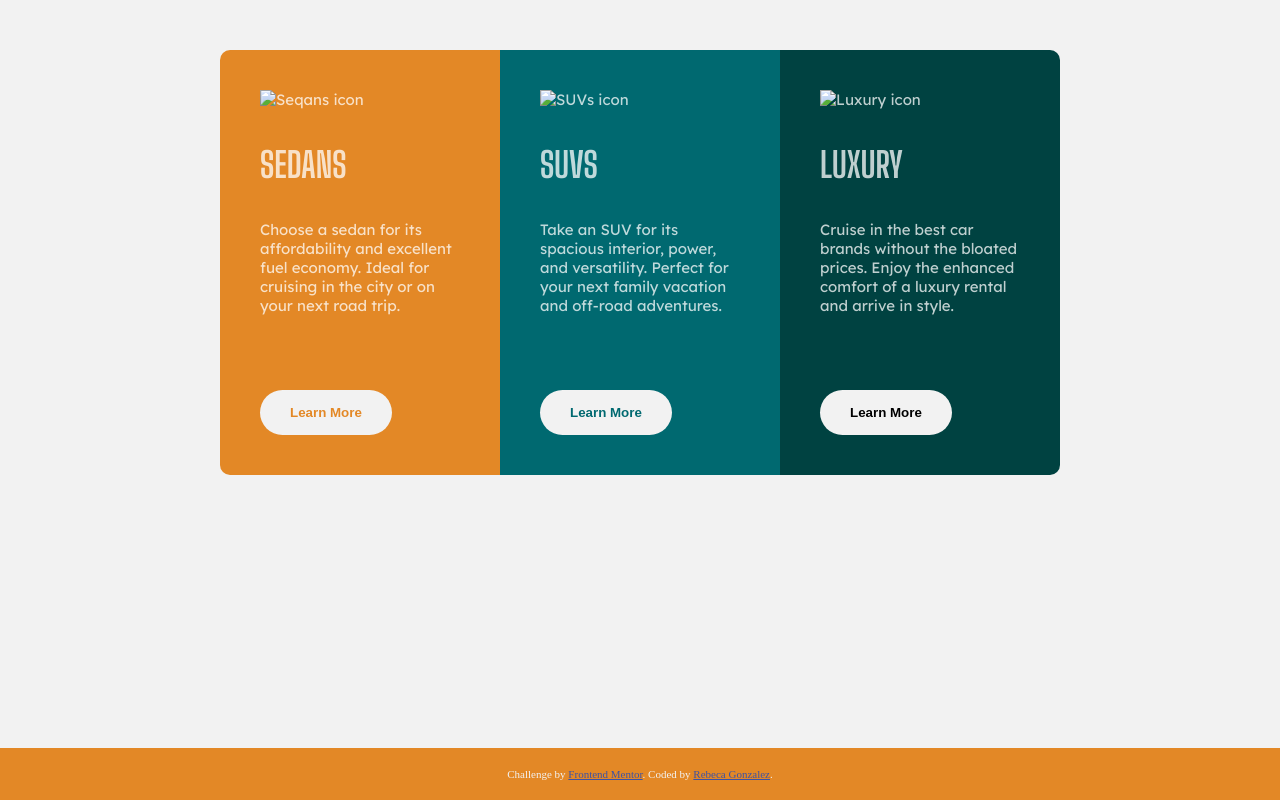
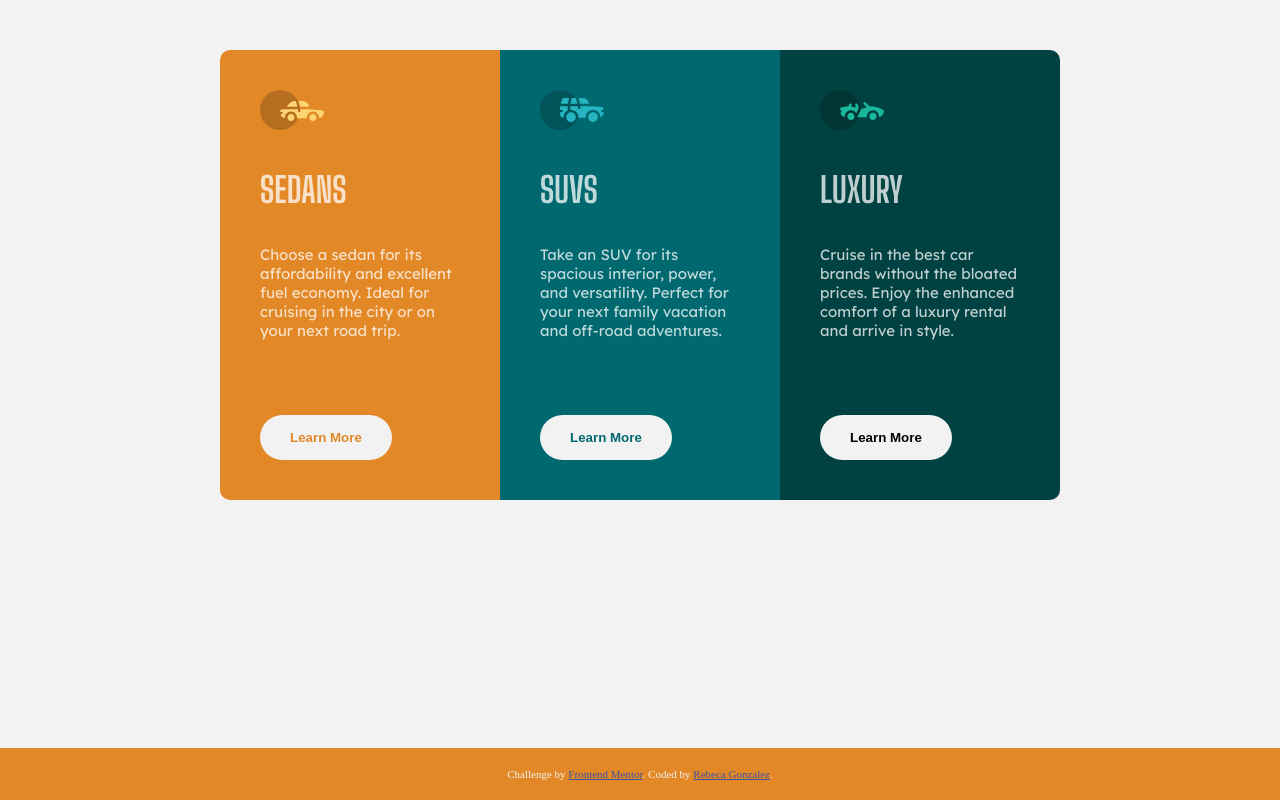
Before and after one commit to beckycode/3-column-preview-card-component, a plain HTML site: page index.html in a window 1280 px wide. Drawn offline with Linux system fonts and the light colour scheme; the site is published under a folder, as on GitHub Pages, so addresses that start at the root find nothing.

Commit message:
fix: readme and images

```diff
--- a/css/fonts.css
+++ b/css/fonts.css
@@ -5,7 +5,6 @@
   font-weight: 400;
   font-style: normal;
   font-size: 15px;
-
 }
 
 .big-shoulders-display {
--- a/index.html
+++ b/index.html
@@ -33,7 +33,7 @@
   <body>
     <section class="container lexend-deca">
       <article class="card card--sedans">
-        <img src="/images/icon-sedans.svg" alt="Seqans icon" />
+        <img src="./images/icon-sedans.svg" alt="Seqans icon" />
         <p class="big-shoulders-display">Sedans</p>
         <p>
           Choose a sedan for its affordability and excellent fuel economy. Ideal
@@ -42,7 +42,7 @@
         <button class="button button--sedans">Learn More</button>
       </article>
       <article class="card card--suvs">
-        <img src="/images/icon-suvs.svg" alt="SUVs icon" />
+        <img src="./images/icon-suvs.svg" alt="SUVs icon" />
         <p class="big-shoulders-display">SUVs</p>
         <p>
           Take an SUV for its spacious interior, power, and versatility. Perfect
@@ -51,7 +51,7 @@
         <button class="button button--suvs">Learn More</button>
       </article>
       <article class="card card--luxury">
-        <img src="/images/icon-luxury.svg" alt="Luxury icon" />
+        <img src="./images/icon-luxury.svg" alt="Luxury icon" />
         <p class="big-shoulders-display">Luxury</p>
         <p>
           Cruise in the best car brands without the bloated prices. Enjoy the
```
Also changed, not shown: images/preview.png (added), 1 other file.
